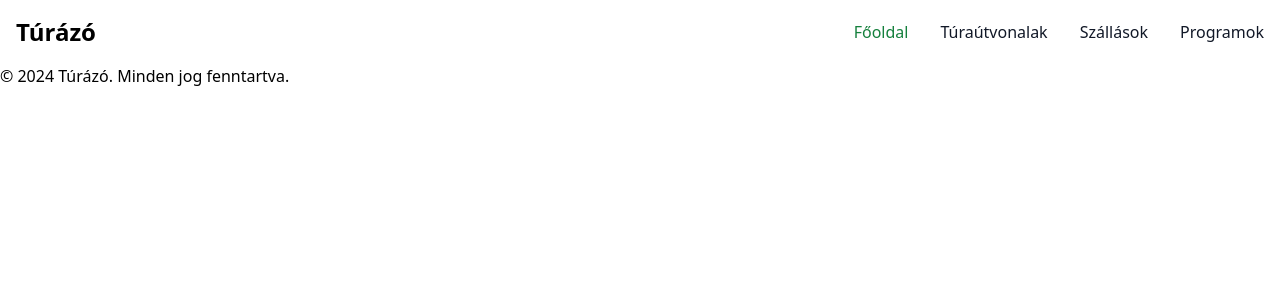
After one commit to dbejo/turazo, a Django app: template turazoproject/templates/base.html in a window 1280 px wide. The commit adds this page. Shown: the top 300 px of the page. Run offline with Django 5.2, Linux system fonts and the light colour scheme; the template is opened without the code that fills it, so the values that code supplies are empty; style sheets or scripts are compiled from the project's sources; some libraries are stand-ins or nearby versions.

Commit message:
Add tailwind and add a navbar

```diff
--- a/turazoproject/core/templates/core/index.html
+++ b/turazoproject/core/templates/core/index.html
@@ -1 +1,2 @@
+{% extends "base.html" %}
 Helló Túrázó!
--- /dev/null
+++ b/turazoproject/static/js/script.js
@@ -0,0 +1,15 @@
+document.addEventListener('DOMContentLoaded', function() {
+    navbarIsOpen = false;
+    const navbarToggle = document.querySelector('#navbar-toggle');
+    const navbar = document.querySelector('#navbar');
+
+    navbarToggle.addEventListener('click', function() {
+        if (!navbarIsOpen) {
+        navbar.setAttribute('class', 'w-full md:block md:w-auto')
+        navbarIsOpen = true;
+        } else {
+            navbar.setAttribute('class', 'hidden w-full md:block md:w-auto')
+            navbarIsOpen = false;
+        }
+    });
+});
--- /dev/null
+++ b/turazoproject/static/src/input.css
@@ -0,0 +1,4 @@
+/* static/src/input.css */
+@tailwind base;
+@tailwind components;
+@tailwind utilities;
--- /dev/null
+++ b/turazoproject/tailwind.config.js
@@ -0,0 +1,10 @@
+/** @type {import('tailwindcss').Config} */
+module.exports = {
+  content: [
+    './templates/**/*.html'
+  ],
+  theme: {
+    extend: {},
+  },
+  plugins: [],
+}
--- /dev/null
+++ b/turazoproject/templates/base.html
@@ -0,0 +1,61 @@
+{% load compress %}
+{% load static %}
+
+<!DOCTYPE html>
+<html lang="hu">
+<head>
+    <meta charset="UTF-8">
+    <meta name="viewport" content="width=device-width, initial-scale=1.0">
+    <title>{% block title %}Túrázó{% endblock %}</title>
+    <script src="{% static 'js/script.js'%}"></script>
+    {% compress css %}
+    <link rel="stylesheet" href="{% static 'src/output.css' %}">
+    {% endcompress %}
+</head>
+<body>
+    <header>
+        <nav class="bg-white border-gray-200 dark:bg-gray-900">
+            <div class="max-w-screen-xl flex flex-wrap items-center justify-between mx-auto p-4">
+            <a href="/" class="flex items-center space-x-3 rtl:space-x-reverse">
+                <span class="self-center text-2xl font-semibold whitespace-nowrap dark:text-white">Túrázó</span>
+            </a>
+            <button id="navbar-toggle" type="button" class="inline-flex items-center p-2 w-10 h-10 justify-center text-sm text-gray-500 rounded-lg md:hidden hover:bg-gray-100 focus:outline-none focus:ring-2 focus:ring-gray-200 dark:text-gray-400 dark:hover:bg-gray-700 dark:focus:ring-gray-600">
+                <span class="sr-only">Open main menu</span>
+                <svg class="w-5 h-5" xmlns="http://www.w3.org/2000/svg" fill="none" viewBox="0 0 17 14">
+                    <path stroke="currentColor" stroke-linecap="round" stroke-linejoin="round" stroke-width="2" d="M1 1h15M1 7h15M1 13h15"/>
+                </svg>
+            </button>
+            <div class="hidden w-full md:block md:w-auto" id="navbar">
+                <ul class="font-medium flex flex-col p-4 md:p-0 mt-4 border border-gray-100 rounded-lg bg-gray-50 md:flex-row md:space-x-8 rtl:space-x-reverse md:mt-0 md:border-0 md:bg-white dark:bg-gray-800 md:dark:bg-gray-900 dark:border-gray-700">
+                <li>
+                    <a href="#" class="block py-2 px-3 text-white bg-green-700 rounded md:bg-transparent md:text-green-700 md:p-0 dark:text-white md:dark:text-green-500" aria-current="page">Főoldal</a>
+                </li>
+                <li>
+                    <a href="#" class="block py-2 px-3 text-gray-900 rounded hover:bg-gray-100 md:hover:bg-transparent md:border-0 md:hover:text-green-700 md:p-0 dark:text-white md:dark:hover:text-green-500 dark:hover:bg-gray-700 dark:hover:text-white md:dark:hover:bg-transparent">Túraútvonalak</a>
+                </li>
+                <li>
+                    <a href="#" class="block py-2 px-3 text-gray-900 rounded hover:bg-gray-100 md:hover:bg-transparent md:border-0 md:hover:text-green-700 md:p-0 dark:text-white md:dark:hover:text-green-500 dark:hover:bg-gray-700 dark:hover:text-white md:dark:hover:bg-transparent">Szállások</a>
+                </li>
+                <li>
+                    <a href="#" class="block py-2 px-3 text-gray-900 rounded hover:bg-gray-100 md:hover:bg-transparent md:border-0 md:hover:text-green-700 md:p-0 dark:text-white md:dark:hover:text-green-500 dark:hover:bg-gray-700 dark:hover:text-white md:dark:hover:bg-transparent">Programok</a>
+                </li>
+                </ul>
+            </div>
+            </div>
+        </nav>
+    </header>
+
+    <main>
+        <div class="container">
+            {% block content %}
+            {% endblock %}
+        </div>
+    </main>
+
+    <footer>
+        <div class="container">
+            <p>&copy; 2024 Túrázó. Minden jog fenntartva.</p>
+        </div>
+    </footer>
+</body>
+</html>
```
Also changed, not shown: turazoproject/turazoproject/settings.py (+12 -2 lines), 1 other file.
